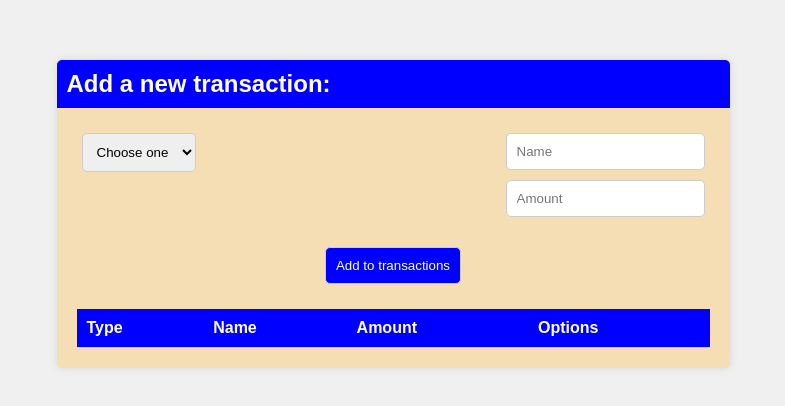
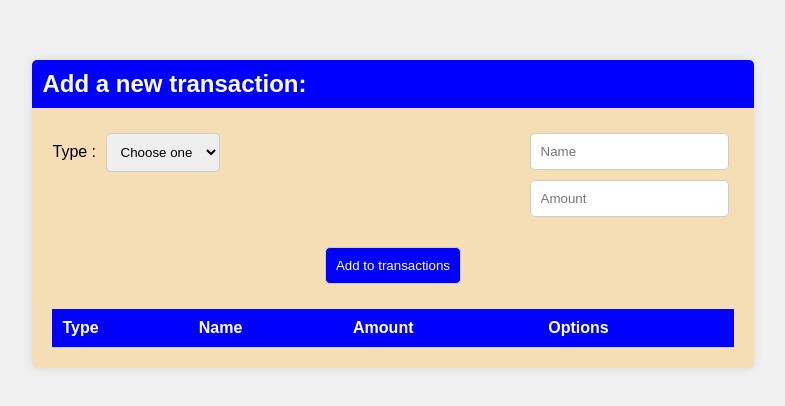
Before and after one commit to Seenumaheshwaran/Budget-Tracker-Using-HTML-CSS-and-JS, a plain HTML site: page index.html in a window 1280 px wide. Shown: the part 186-592 px from the top of the page, without its empty margins (247-1032 px from the left). Drawn offline with Linux system fonts and the light colour scheme.

Commit message:
index.html

```diff
--- a/index.html
+++ b/index.html
@@ -12,6 +12,7 @@
         <form id="transactionForm">
     <div class="group">
         <div class="group1">
+            <label>Type :</label>
             <select id="type">
                 <option value="" disabled selected>Choose one</option>
                 <option value="Income">Income</option>
```
